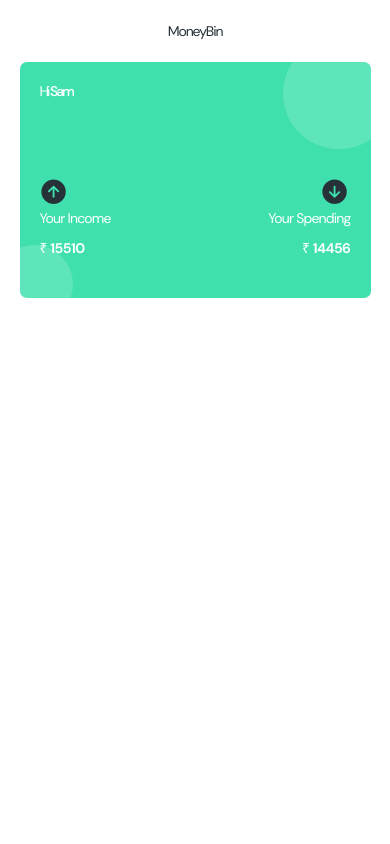
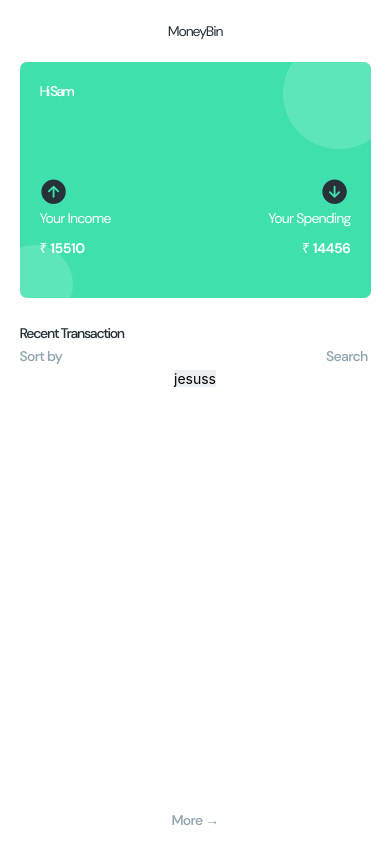
Before and after one commit to donjosemathew/MoneyBin, a React Native app: screen /Home in a window 390 px wide. Built offline with nearby package versions, Linux system fonts and the light colour scheme; what react-native-responsive-fontsize would draw is missing.

Commit message:
Home Page Transaction

```diff
--- /dev/null
+++ b/Components/transactionCard.js
@@ -0,0 +1,19 @@
+import { View, Text, StyleSheet } from "react-native";
+import React from "react";
+
+const TransactionCard = () => {
+  return (
+    <View style={styles.card}>
+      <Text>jesuss</Text>
+    </View>
+  );
+};
+export default TransactionCard;
+
+const styles = StyleSheet.create({
+  card: {
+    marginTop: 5,
+    marginBottom: 5,
+    backgroundColor: "#ECEFF1",
+  },
+});
--- a/Screens/home.js
+++ b/Screens/home.js
@@ -11,6 +11,7 @@
 import React from "react";
 import { RFValue } from "react-native-responsive-fontsize";
 import { Dimensions } from "react-native";
+import TransactionCard from "../Components/transactionCard";
 
 const Home = () => {
   return (
@@ -75,6 +76,23 @@
             </View>
           </View>
         </View>
+        <View style={styles.homeMiddle}>
+          <Text style={styles.HomeSectionHead}>Recent Transaction</Text>
+          <View style={styles.HomeSectionHeadRow}>
+            <TouchableOpacity>
+              <Text style={styles.HomeSectionSubTxt}>Sort by</Text>
+            </TouchableOpacity>
+            <TouchableOpacity>
+              <Text style={styles.HomeSectionSubTxt}>Search </Text>
+            </TouchableOpacity>
+          </View>
+        </View>
+        <View style={styles.transactions}>
+          <TransactionCard />
+        </View>
+        <TouchableOpacity>
+          <Text style={styles.HomeBtmTxt}>More →</Text>
+        </TouchableOpacity>
       </View>
     </>
   );
@@ -174,5 +192,38 @@
   cardTotalTransactionsValueBold: {
     fontFamily: "DMSansBold",
   },
+  homeMiddle: {
+    marginTop: 26,
+    width: "90%",
+    alignItems: "flex-start",
+  },
+  HomeSectionHead: {
+    fontFamily: "DMSansMedium",
+    fontSize: RFValue(18),
+    letterSpacing: -1.300001,
+    color: "#263238",
+  },
+  HomeSectionHeadRow: {
+    flexDirection: "row",
+    justifyContent: "space-between",
+    width: "100%",
+    marginTop: 5,
+  },
+  HomeSectionSubTxt: {
+    fontFamily: "DMSansMedium",
+    fontSize: RFValue(15),
+    letterSpacing: -0.700001,
+    color: "#90A4AE",
+  },
+  HomeBtmTxt: {
+    fontFamily: "DMSansMedium",
+    fontSize: RFValue(14),
+    letterSpacing: -0.700001,
+    color: "#90A4AE",
+    margin: 15,
+  },
+  transactions: {
+    flex: 1,
+  },
 });
 export default Home;
```
